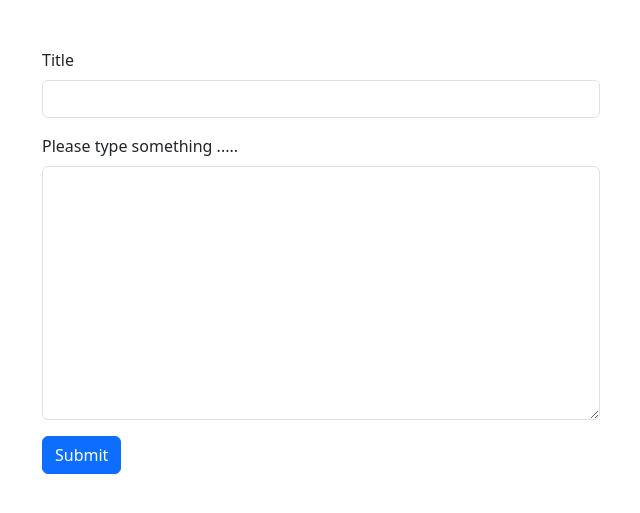
After one commit to Ting-chien/my-blog-app, a Flask app: page /blog in a window 1280 px wide. The commit adds this page. Shown: the top 513 px of the page, without its empty margins (319-959 px from the left). Run offline with Flask 3, Linux system fonts and the light colour scheme; parts of the project's set-up code (start-up, migrations or seed data) failed here and were passed over.

Commit message:
Add post function

```diff
--- a/app/__init__.py
+++ b/app/__init__.py
@@ -7,7 +7,7 @@ db = SQLAlchemy()
 
 
 def register_blueprints(app):
-    for module_name in ["base"]:
+    for module_name in ["base", "blog"]:
         module = import_module('app.{}.routes'.format(module_name))
         app.register_blueprint(module.blueprint)
 
--- a/app/base/routes.py
+++ b/app/base/routes.py
@@ -1,4 +1,4 @@
-from flask import render_template, request, redirect, url_for, session
+from flask import render_template, request, redirect, url_for, session, flash
 
 from app import db
 from app.base import blueprint
@@ -14,6 +14,7 @@ def login():
         if user and user.password == password:
             session["user"] = username
             return redirect(url_for("base_blueprint.profile"))
+        flash("Wrong input username or password")
         return render_template('login.html',
                                 msg='Username not exist or wrong password.')
 
--- a/app/base/templates/base.html
+++ b/app/base/templates/base.html
@@ -24,7 +24,7 @@
                 </li>
                 <li class="nav-item dropdown ms-auto">
                   <a class="nav-link dropdown-toggle" href="#" role="button" data-bs-toggle="dropdown" aria-expanded="false">
-                    {{ user }}
+                    {{ session['user'] }}
                   </a>
                   <ul class="dropdown-menu">
                     <li><a class="dropdown-item" href="#">Profile</a></li>
@@ -37,7 +37,16 @@
           </div>
       </nav>
       {% endif %}
-    {% block content %}{% endblock %}
+      <div class="container my-5">
+        {% for message in get_flashed_messages() %}
+        <div class="alert alert-warning alert-dismissible fade show" role="alert">
+          <strong>Error!</strong> {{ message }}
+          <button type="button" class="btn-close" data-bs-dismiss="alert" aria-label="Close"></button>
+        </div>
+        {% endfor %}
+
+        {% block content %}{% endblock %}
+      </div>
     <script src="https://cdn.jsdelivr.net/npm/bootstrap@5.3.0/dist/js/bootstrap.bundle.min.js" integrity="sha384-geWF76RCwLtnZ8qwWowPQNguL3RmwHVBC9FhGdlKrxdiJJigb/j/68SIy3Te4Bkz" crossorigin="anonymous"></script>
   </body>
 </html>
--- /dev/null
+++ b/app/blog/routes.py
@@ -0,0 +1,25 @@
+from flask import render_template, request, redirect, url_for, session
+
+from app import db
+from app.blog import blueprint
+from app.blog.models import Blog
+from app.base.models import User
+
+
+@blueprint.route('', methods=['GET', 'POST'])
+def add_post():
+    if request.method == "POST":
+        author = session["user"]
+        title = request.form["title"]
+        content = request.form["content"]
+
+        # Check if the author exist
+        user = User.query.filter_by(username=author).first()
+        if not user:
+            return redirect(url_for("base_blueprint.login"))
+
+        # Check if title and content exist
+        if not title or not content:
+            render_template
+
+    return render_template("add_post.html")
--- /dev/null
+++ b/app/blog/templates/add_post.html
@@ -0,0 +1,19 @@
+{% extends "base.html" %}
+
+{% block content %}
+
+<div class="mt-5 d-flex justify-content-center">
+  <form class="w-50">
+    <div class="mb-3">
+      <label for="title" class="form-label">Title</label>
+      <input type="email" class="form-control" id="title">
+    </div>
+    <div class="mb-3">
+      <label for="content" class="form-label">Please type something .....</label>
+      <textarea class="form-control" id="content" rows="10"></textarea>
+    </div>
+    <button type="submit" class="btn btn-primary">Submit</button>
+  </form>
+</div>
+
+{% endblock %}
```
Also changed, not shown: app/blog/__init__.py (added, +9 -0 lines), app/blog/models.py (added, +14 -0 lines).
